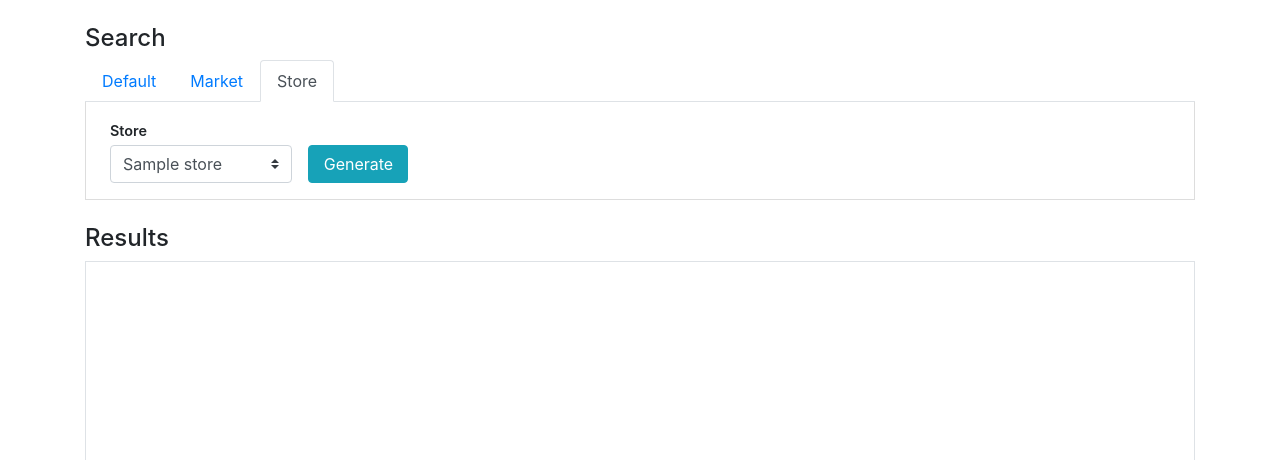
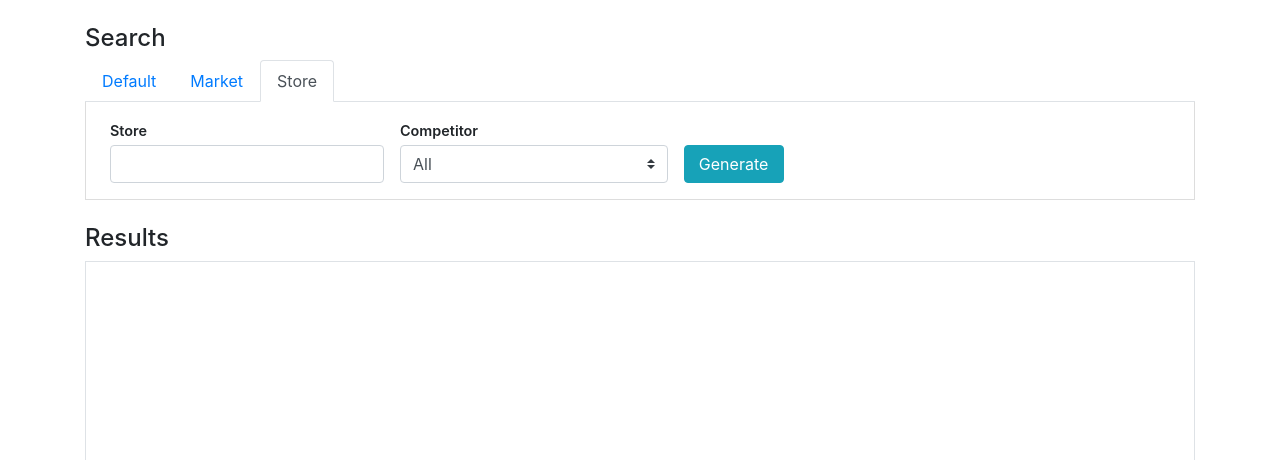
Before and after one commit to anddrom/speed_search, a Flask app: template app/templates/home/index.html in a window 1280 px wide, after a click on "Store". Shown: the part 154-614 px from the top of the page. Run offline with Flask 2, Linux system fonts and the light colour scheme; the template is opened without the code that fills it: most values are stand-ins (such as "Sample title", 1, 10 or a date in 2020); parts of the project's set-up code (start-up, migrations or seed data) failed here and were passed over; some libraries are stand-ins or nearby versions.

Commit message:
update store search

```diff
--- a/app/home/routes.py
+++ b/app/home/routes.py
@@ -193,12 +193,18 @@ def store_search():
     try:
         form_data = request.form.to_dict()
         store = form_data.get('store')
+        competitor = form_data.get('competitor')
+
         if not store:
             raise Exception('Store could not found')
 
         coupon_columns = ['coupon_text', 'coupon_service', 'coupon_lastseen', 'coupon_category', 'coupon_type', 'destination', 'location_key', 'competitor', 'location_phone', 'distance']
 
         coupon_sql = f"SELECT DISTINCT c.coupon_text, c.coupon_service, c.coupon_lastseen, c.coupon_category, c.coupon_type, c.location_destination, c.location_key, j.location_franchise, j.location_phone, d.location_distance FROM umbric.locations_coupons c JOIN umbric.locations_jiffy j ON c.location_destination = j.location_address JOIN umbric.locations_distances d ON c.location_destination = d.location_destination JOIN umbric.locations_home h ON d.location_origin = h.location_address WHERE h.location_designation  = '{store}'"
+
+        if competitor:
+            coupon_sql += f" AND j.location_franchise = '{competitor}'"
+
         db_cursor.execute(coupon_sql)
         coupon_rows = db_cursor.fetchall()
 
--- a/app/static/js/main.js
+++ b/app/static/js/main.js
@@ -108,6 +108,7 @@ $(function() {
     var form = event.target;
     var payload = {
       store: form['store'].value,
+      competitor: form['competitor'].value,
     }
 
     $searchLoader.show();
--- a/app/templates/home/index.html
+++ b/app/templates/home/index.html
@@ -99,13 +99,22 @@
             <form method="POST" action="" class="search-form" id="storeSearchForm">
               <div class="form-group">
                 <label for="store">Store</label>
-                <select name="store" class="custom-select" id="store">
+                <!-- <select name="store" class="custom-select" id="store">
                   {% for store in stores  %}
                     <option value="{{store}}">{{store}}</option>
                   {% endfor %}
+                </select> -->
+                <input class="form-control" name="store" id="store" type="number" />
+              </div>
+              <div class="form-group">
+                <label for="competitor">Competitor</label>
+                <select name="competitor" class="custom-select" id="competitor">
+                  <option value="">All</option>
+                  {% for competitor in competitors  %}
+                    <option value="{{competitor}}">{{competitor}}</option>
+                  {% endfor %}
                 </select>
               </div>
-
               <input type="submit" name="submit" value="Generate" class="btn btn-info" />
             </form>
           </div>
```
